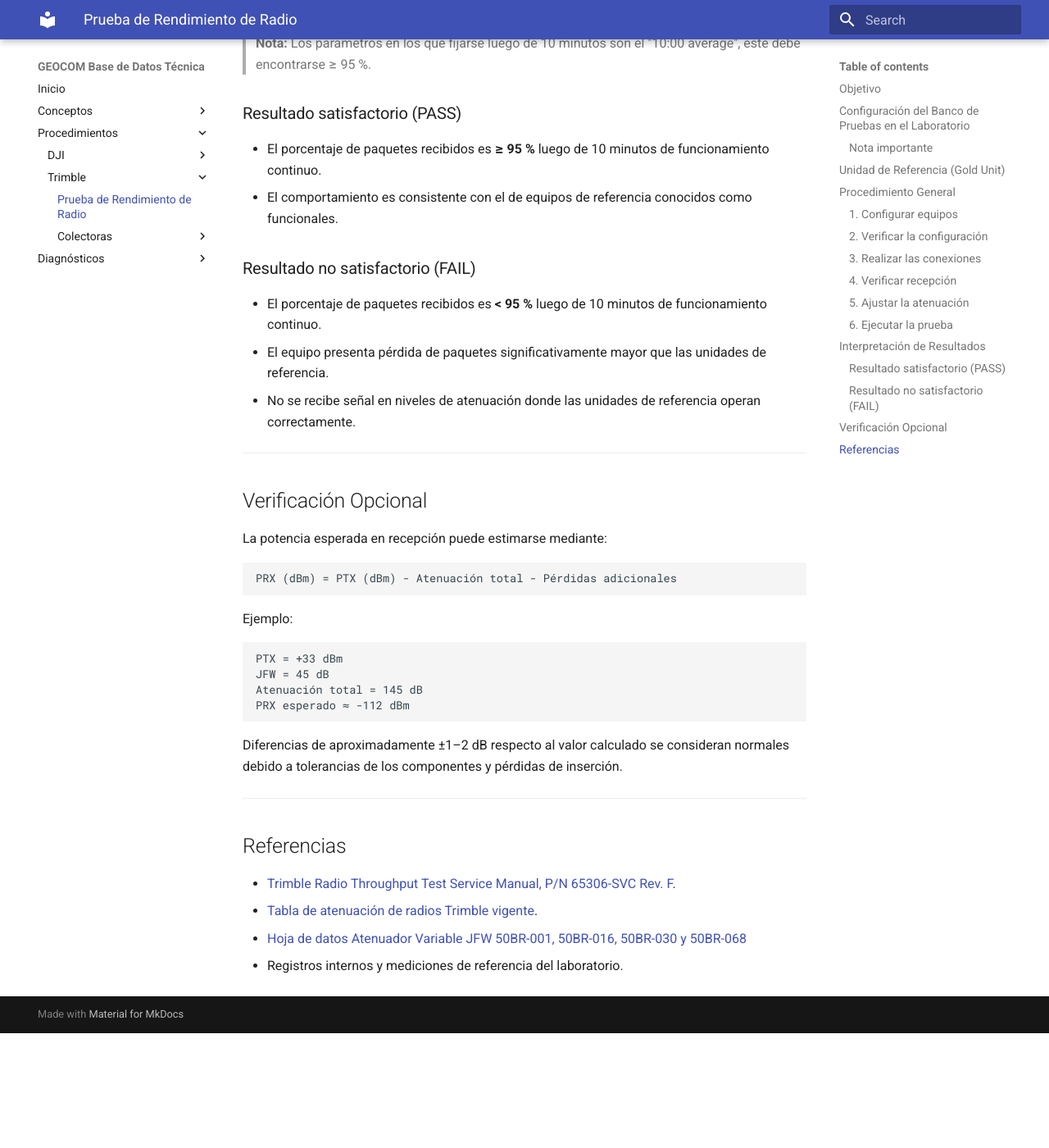
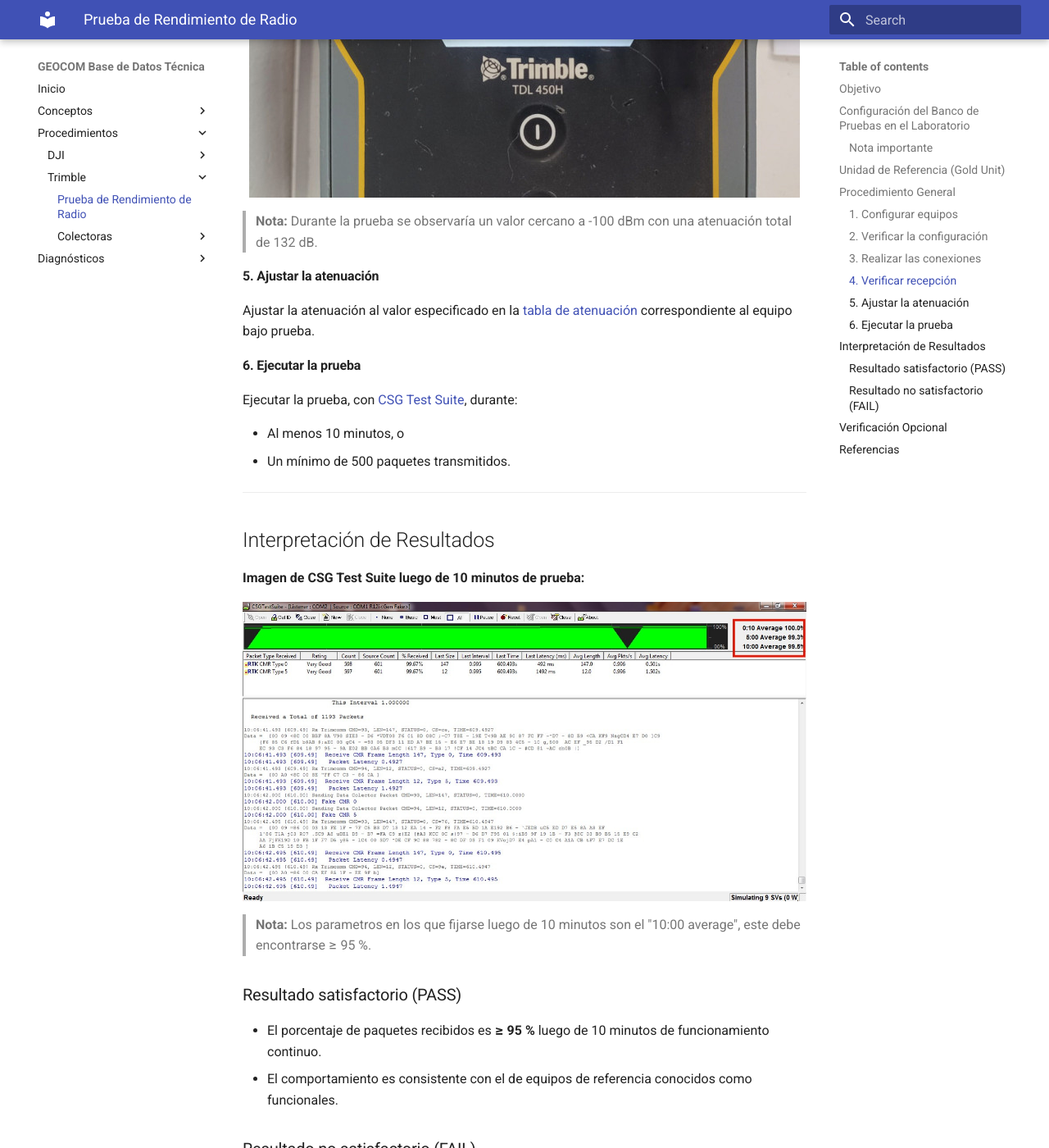
Before and after one commit to schweineorgel/geocom-kb, an MkDocs documentation site: the page built from docs/procedimientos/trimble/radio-thru-test.md, in a window 1280 px wide and 1400 px high, scrolled down 5223 px. Shown: the whole window at 82% size. Built offline with MkDocs 1.6.1 and Material for MkDocs 9.7.7, drawn with Linux system fonts in a browser that asks for light colours; before the commit the page ends 6483 px from its top, so only the background shows below that; some of the changed text lies outside the part shown.

Commit message:
radio thru test article update

````diff
--- a/docs/procedimientos/trimble/radio-thru-test.md
+++ b/docs/procedimientos/trimble/radio-thru-test.md
@@ -79,7 +79,10 @@
 1. Configurar el receptor en modo **Base**.
 2. Acceder a la **Web UI** del receptor.
 3. Configurar un **Relay** entre el puerto serial y la radio interna, de forma que los paquetes generados por [CSG Test Suite](https://firmware.oemgnss.trimble.com/wpfd_file/csgtestsuite-4/) sean transmitidos a través de la radio UHF.
-4. Verificar que la frecuencia, protocolo y velocidad del enlace inalámbrico coincidan con la configuración del receptor (RX), que en el caso del laboratorio es una TDL450H.
+
+![R12i I/O Config](../../assets/radio-thru-test/r12i_ioconfig.jpeg){ .center-img }
+
+> **Nota:** Verificar que la frecuencia, protocolo y velocidad del enlace inalámbrico coincidan con la configuración del receptor (RX), que en el caso del laboratorio es una TDL450H.
 
 #### 2. Verificar la configuración
 Verificar que ambos equipos tengan la misma configuración:
@@ -97,6 +100,12 @@
 #### 4. Verificar recepción
 Verificar que se estén recibiendo paquetes. Esto se puede realizar mandando paquetes mediante CSG Test Suite con una atenuación baja (por ejemplo, 20-30 dB de atenuación en el atenuador variable JFW).
 
+En el caso de configurar el receptor GNSS como transmisor (Base), se puede observar la potencia de recepción en la TDL450H:
+
+![TDL450H (RX) Signal Strength](../../assets/radio-thru-test/signalstrength.jpg){ .center-img }
+
+> **Nota:** Durante la prueba se observaría un valor cercano a -100 dBm con una atenuación total de 132 dB.
+
 #### 5. Ajustar la atenuación
 Ajustar la atenuación al valor especificado en la [tabla de atenuación](https://drive.google.com/file/d/1ou1xTluWR4hyRd84WDZT1ZK6dg1R_Bmu/view?usp=sharing) correspondiente al equipo bajo prueba.
 
@@ -112,7 +121,7 @@
 
 **Imagen de CSG Test Suite luego de 10 minutos de prueba:**
 
-![CSG Test Suite Windows XP](../../assets/radio-thru-test/csgtestsuite.png){ .center-img }
+![CSG Test Suite 10 Minute Average](../../assets/radio-thru-test/csgtestsuite_10min.jpeg){ .center-img }
 
 > **Nota:** Los parametros en los que fijarse luego de 10 minutos son el "10:00 average", este debe encontrarse ≥ 95 %.
 
@@ -146,7 +155,7 @@
 PRX esperado ≈ -112 dBm
 ```
 
-Diferencias de aproximadamente ±1–2 dB respecto al valor calculado se consideran normales debido a tolerancias de los componentes y pérdidas de inserción.
+Diferencias de atenuación respecto al valor calculado se consideran normales debido a tolerancias de los componentes y pérdidas de inserción.
 
 ---
 
````
Also changed, not shown: docs/assets/radio-thru-test/csgtestsuite.png (deleted), docs/assets/radio-thru-test/csgtestsuite_10min.jpeg (added), docs/assets/radio-thru-test/r12i_ioconfig.jpeg (added), docs/assets/radio-thru-test/signalstrength.jpg (added).
